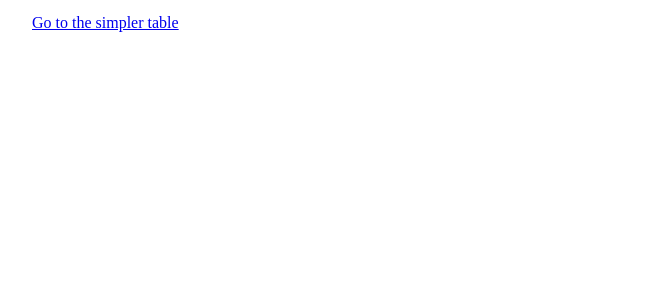
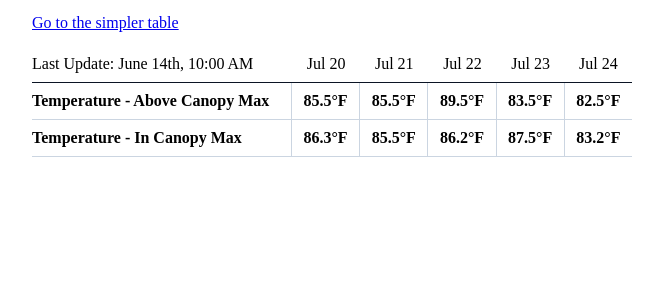
Before and after one commit to taishikato/flexible-table-component, a React (Vite) app: page /simpler in a window 1280 px wide. Shown: the top 300 px of the page, without its empty margins (308-971 px from the left). Built offline with nearby package versions, Linux system fonts and the light colour scheme.

Commit message:
add basic contents to simpler table

```diff
--- a/src/SimplerTable/Table/Table.tsx
+++ b/src/SimplerTable/Table/Table.tsx
@@ -1,15 +1,267 @@
+import { css } from "@emotion/css";
+
 const Table = () => {
   return (
-    <table>
+    <table
+      className={css`
+        width: 100%;
+        border-collapse: separate;
+        box-sizing: border-box;
+      `}
+    >
       <thead>
-        <th></th>
-        <th></th>
-        <th></th>
-        <th></th>
-        <th></th>
-        <th></th>
+        <tr>
+          <th
+            className={css`
+              vertical-align: middle;
+              padding: 10px 10px 10px 0;
+              text-align: left;
+              border-bottom: 1px solid #0b1424;
+            `}
+          >
+            Last Update: June 14th, 10:00 AM
+          </th>
+          <th
+            className={css`
+              vertical-align: middle;
+              padding: 10px;
+              border-bottom: 1px solid #0b1424;
+            `}
+          >
+            Jul 20
+          </th>
+          <th
+            className={css`
+              vertical-align: middle;
+              padding: 10px;
+              border-bottom: 1px solid #0b1424;
+            `}
+          >
+            Jul 21
+          </th>
+          <th
+            className={css`
+              vertical-align: middle;
+              padding: 10px;
+              border-bottom: 1px solid #0b1424;
+            `}
+          >
+            Jul 22
+          </th>
+          <th
+            className={css`
+              vertical-align: middle;
+              padding: 10px;
+              border-bottom: 1px solid #0b1424;
+            `}
+          >
+            Jul 23
+          </th>
+          <th
+            className={css`
+              vertical-align: middle;
+              padding: 10px;
+              border-bottom: 1px solid #0b1424;
+            `}
+          >
+            Jul 24
+          </th>
+        </tr>
       </thead>
-      <tbody></tbody>
+      <tbody>
+        <tr>
+          <th
+            className={css`
+              vertical-align: middle;
+              padding: 10px 10px 10px 0;
+              text-align: left;
+              font-weight: 600;
+              user-select: none;
+              box-sizing: border-box;
+              border-bottom: 1px solid rgb(203 213 225);
+              border-right: 1px solid rgb(203 213 225);
+            `}
+          >
+            Temperature - Above Canopy Max
+          </th>
+          <td
+            className={css`
+              vertical-align: middle;
+              padding: 10px;
+              text-align: center;
+              font-weight: 600;82.5°F
+              user-select: none;
+              box-sizing: border-box;
+              border-bottom: 1px solid rgb(203 213 225);
+              &:not(:last-child) {
+                border-right: 1px solid rgb(203 213 225);
+              }
+            `}
+          >
+            85.5°F
+          </td>
+          <td
+            className={css`
+              vertical-align: middle;
+              padding: 10px;
+              text-align: center;
+              font-weight: 600;
+              user-select: none;
+              box-sizing: border-box;
+              border-bottom: 1px solid rgb(203 213 225);
+              &:not(:last-child) {
+                border-right: 1px solid rgb(203 213 225);
+              }
+            `}
+          >
+            85.5°F
+          </td>
+          <td
+            className={css`
+              vertical-align: middle;
+              padding: 10px;
+              text-align: center;
+              font-weight: 600;
+              user-select: none;
+              box-sizing: border-box;
+              border-bottom: 1px solid rgb(203 213 225);
+              &:not(:last-child) {
+                border-right: 1px solid rgb(203 213 225);
+              }
+            `}
+          >
+            89.5°F
+          </td>
+          <td
+            className={css`
+              vertical-align: middle;
+              padding: 10px;
+              text-align: center;
+              font-weight: 600;
+              user-select: none;
+              box-sizing: border-box;
+              border-bottom: 1px solid rgb(203 213 225);
+              &:not(:last-child) {
+                border-right: 1px solid rgb(203 213 225);
+              }
+            `}
+          >
+            83.5°F
+          </td>
+          <td
+            className={css`
+              vertical-align: middle;
+              padding: 10px;
+              text-align: center;
+              font-weight: 600;
+              user-select: none;
+              box-sizing: border-box;
+              border-bottom: 1px solid rgb(203 213 225);
+              &:not(:last-child) {
+                border-right: 1px solid rgb(203 213 225);
+              }
+            `}
+          >
+            82.5°F
+          </td>
+        </tr>
+        <tr>
+          <th
+            className={css`
+              vertical-align: middle;
+              padding: 10px 10px 10px 0;
+              text-align: left;
+              font-weight: 600;
+              user-select: none;
+              box-sizing: border-box;
+              border-bottom: 1px solid rgb(203 213 225);
+              border-right: 1px solid rgb(203 213 225);
+            `}
+          >
+            Temperature - In Canopy Max
+          </th>
+          <td
+            className={css`
+              vertical-align: middle;
+              padding: 10px;
+              text-align: center;
+              font-weight: 600;
+              user-select: none;
+              box-sizing: border-box;
+              border-bottom: 1px solid rgb(203 213 225);
+              &:not(:last-child) {
+                border-right: 1px solid rgb(203 213 225);
+              }
+            `}
+          >
+            86.3°F
+          </td>
+          <td
+            className={css`
+              vertical-align: middle;
+              padding: 10px;
+              text-align: center;
+              font-weight: 600;
+              user-select: none;
+              box-sizing: border-box;
+              border-bottom: 1px solid rgb(203 213 225);
+              &:not(:last-child) {
+                border-right: 1px solid rgb(203 213 225);
+              }
+            `}
+          >
+            85.5°F
+          </td>
+          <td
+            className={css`
+              vertical-align: middle;
+              padding: 10px;
+              text-align: center;
+              font-weight: 600;
+              user-select: none;
+              box-sizing: border-box;
+              border-bottom: 1px solid rgb(203 213 225);
+              &:not(:last-child) {
+                border-right: 1px solid rgb(203 213 225);
+              }
+            `}
+          >
+            86.2°F
+          </td>
+          <td
+            className={css`
+              vertical-align: middle;
+              padding: 10px;
+              text-align: center;
+              font-weight: 600;
+              user-select: none;
+              box-sizing: border-box;
+              border-bottom: 1px solid rgb(203 213 225);
+              &:not(:last-child) {
+                border-right: 1px solid rgb(203 213 225);
+              }
+            `}
+          >
+            87.5°F
+          </td>
+          <td
+            className={css`
+              vertical-align: middle;
+              padding: 10px;
+              text-align: center;
+              font-weight: 600;
+              user-select: none;
+              box-sizing: border-box;
+              border-bottom: 1px solid rgb(203 213 225);
+              &:not(:last-child) {
+                border-right: 1px solid rgb(203 213 225);
+              }
+            `}
+          >
+            83.2°F
+          </td>
+        </tr>
+      </tbody>
     </table>
   );
 };
```
